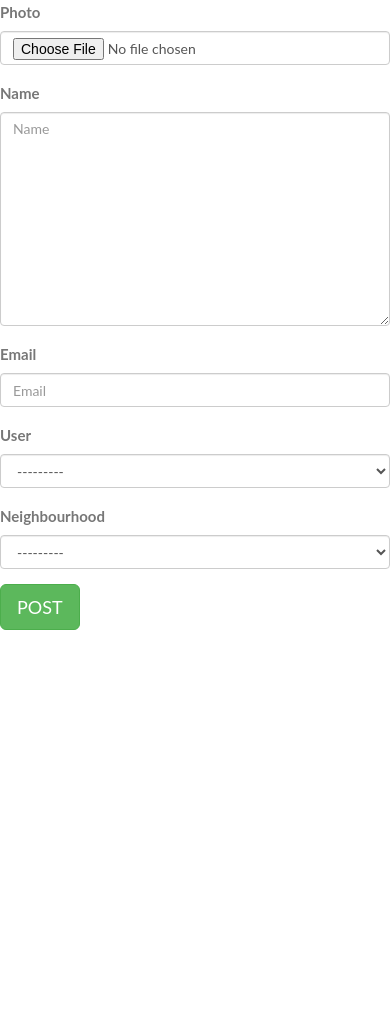
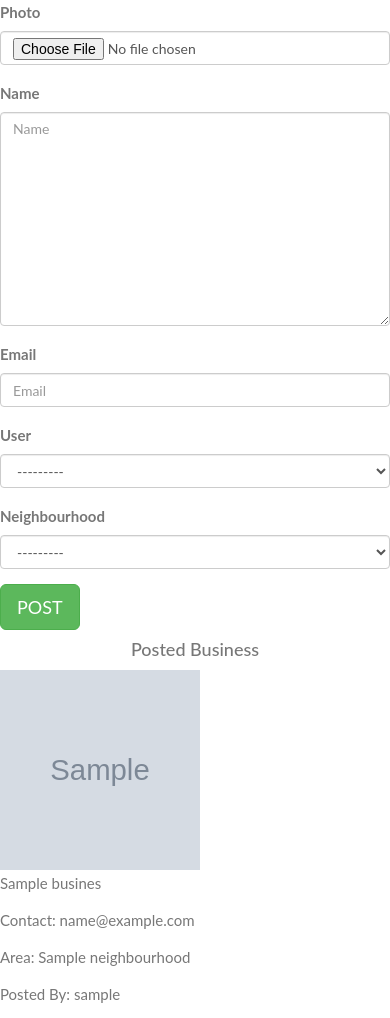
Before and after one commit to Fkaragu/Mtaa, a Django app: page /business/ in a window 390 px wide. Shown: the part 74-1092 px from the top of the page. Before the commit the page ends 704 px from the top, so only its background shows below. Run offline with Django 3.2, Linux system fonts and the light colour scheme; tables that the repository leaves empty hold one stand-in row (values such as "Sample post"); grey boxes marked "Sample" are stand-in pictures; some libraries are stand-ins or nearby versions; some web fonts are replaced.

Commit message:
Added posted detail on business page

```diff
--- a/app/templates/business.html
+++ b/app/templates/business.html
@@ -3,16 +3,32 @@
 
 {% block content %}
 <div class="row">
-  <div class="col-md-4">
+  <div class="col-md-1">
   </div>
-  <div class="col-md-4">
+  <div class="col-md-5">
     <form action="{% url 'business' %}" method="POST" enctype="multipart/form-data">
       {% csrf_token %}
       {% bootstrap_form form %}
       <input type="submit" class="btn btn-success btn-lg" value="POST">
     </form>
   </div>
-  <div class="col-md-4">
+  <div class="col-md-5">
+    {% for bizz in biz %}
+    <h4>
+      <center>Posted Business</center>
+    </h4>
+    <div class="row">
+      <div class="col-md-5">
+        <img src="{{bizz.photo.url}}" alt="busines" width="200" height="200" />
+      </div>
+      <div class ="col-md-5">
+      <p>{{bizz.name}}</p>
+      <p>Contact: {{bizz.email}}</p>
+      <p>Area: {{bizz.neighbourhood.name}}</p>
+      <p>Posted By: {{bizz.user}}</p>
+      </dvi>
+    </div>
+    {% endfor %}
   </div>
 </div>
 {% endblock %}
--- a/app/templates/profile/profile.html
+++ b/app/templates/profile/profile.html
@@ -13,7 +13,7 @@
     <p><strong>Email: </strong>{{user.email}}</p>
     <p><strong>Bio: </strong>{{pic.bio}}</p>
     <p><strong>Contact: </strong>{{pic.contact}}</p>
-    <p><strong>Lives in: </strong>{{pic.Neigh_name.name}}</p>
+    <p><strong>Area: </strong>{{pic.Neigh_name.name}}</p>
     <p><strong>Located at: </strong>{{pic.Neigh_name.location}}</p>
     <p><strong>Updated by: </strong>{{pic.user}}</p>
     {% endfor %}
--- a/app/views.py
+++ b/app/views.py
@@ -72,7 +72,8 @@ def business(request):
             return redirect('business')
     else:
         form = BusinessForm()
-    return render(request,'business.html',{'form':form})
+        biz = Business.objects.all()
+    return render(request,'business.html',{'form':form,'biz':biz})
 
 def search(request):
     if 'search' in request.GET and request.GET['search']:
```
Also changed, not shown: app/migrations/0004_auto_20190323_1056.py (added), media/articles/NAKUMATT-NEXTGEN.jpg (added).
